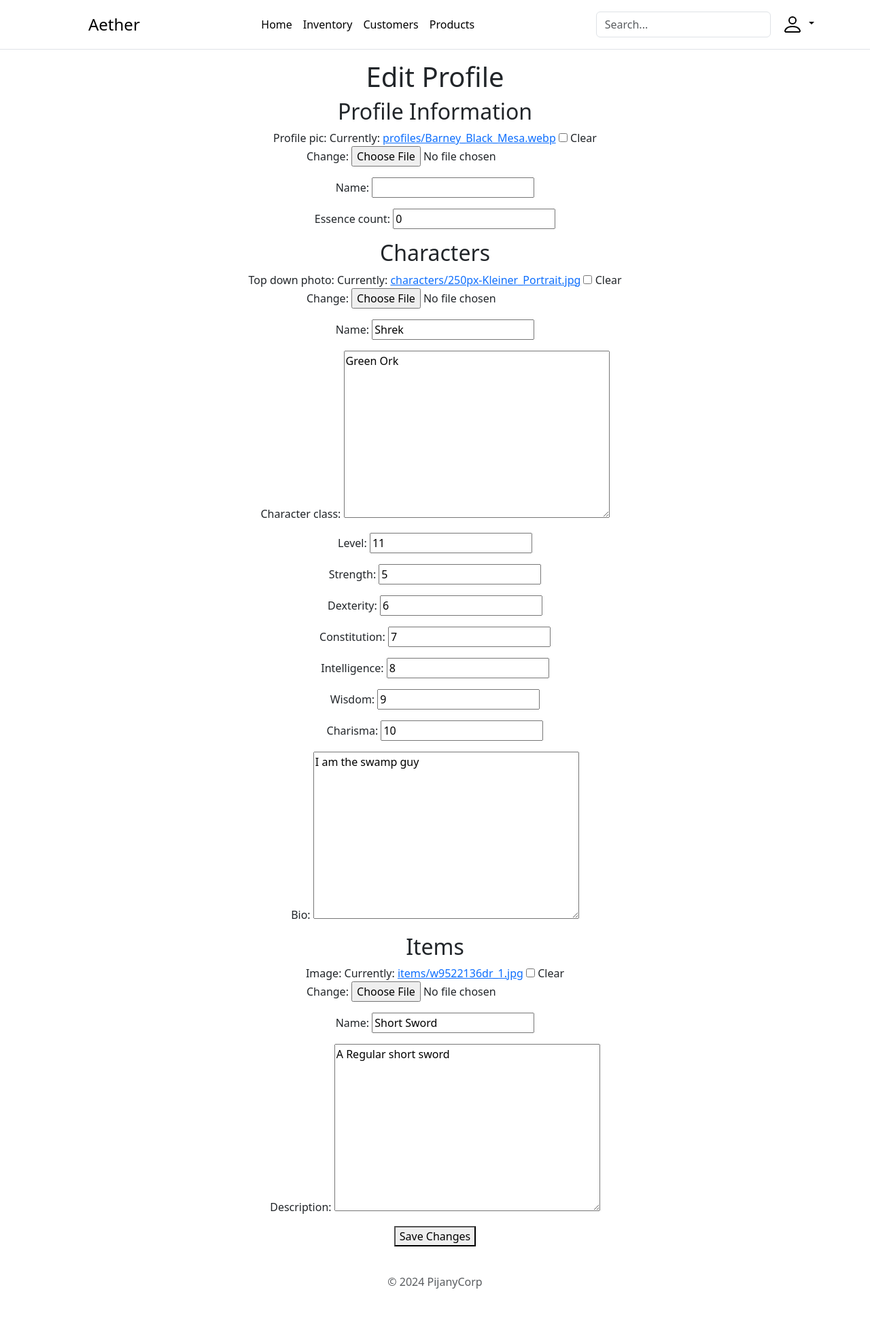
After one commit to PijanyEuro/Aether-Website, a Django app: page /members/profile/edit/ in a window 1280 px wide. The commit adds this page. Shown: the whole page at 68% size. Run offline with Django 5.2, Linux system fonts and the light colour scheme; a user stored in the database is signed in; data comes from the database, SQL or seed files in the repository; both versions use the stored data as it was after the commit.

Commit message:
added inventory stuff

```diff
--- a/aether/aether/settings.py
+++ b/aether/aether/settings.py
@@ -119,6 +119,11 @@ USE_TZ = True
 STATIC_URL = '/static/'
 STATIC_ROOT = os.path.join(BASE_DIR, 'static')
 
+MEDIA_URL = '/media/'
+MEDIA_ROOT = os.path.join(BASE_DIR, 'media')
+
+
+
 # Default primary key field type
 # https://docs.djangoproject.com/en/5.0/ref/settings/#default-auto-field
 
--- a/aether/aether/urls.py
+++ b/aether/aether/urls.py
@@ -16,9 +16,14 @@ Including another URLconf
 """
 from django.contrib import admin
 from django.urls import path, include
+from django.conf.urls.static import static
+from django.conf import settings
 
 
 urlpatterns = [
     path('', include('main.urls')),
     path('admin/', admin.site.urls),
 ]
+
+if settings.DEBUG:
+    urlpatterns += static(settings.MEDIA_URL, document_root=settings.MEDIA_ROOT)
--- /dev/null
+++ b/aether/main/forms.py
@@ -0,0 +1,17 @@
+from django import forms
+from .models import Profile, Character, Item
+
+class ProfileForm(forms.ModelForm):
+    class Meta:
+        model = Profile
+        fields = ['profile_pic', 'name', 'essence_count']
+
+class CharacterForm(forms.ModelForm):
+    class Meta:
+        model = Character
+        fields = ['top_down_photo', 'name', 'character_class', 'level', 'strength', 'dexterity', 'constitution', 'intelligence', 'wisdom', 'charisma', 'bio']
+
+class ItemForm(forms.ModelForm):
+    class Meta:
+        model = Item
+        fields = ['image', 'name', 'description']
--- a/aether/main/models.py
+++ b/aether/main/models.py
@@ -6,13 +6,7 @@ class Member(models.Model):
   firstname = models.CharField(max_length=255)
   lastname = models.CharField(max_length=255)
 
-class Profile(models.Model):
-    user = models.OneToOneField(User, on_delete=models.CASCADE)
-    essence_count = models.IntegerField(default=0)
-    name = models.CharField(max_length=100, blank=True)
 
-    def __str__(self):
-        return self.user.username  # Set the default name to the usernamee
 
 
 # This is the model for the stuff that can appear on the homepage on specific days
@@ -24,3 +18,63 @@ class SeasonalContent(models.Model):
 
     def __str__(self):
         return self.title
+
+
+## FROM INVENTORY TEST
+
+class Item(models.Model):
+    name = models.CharField(max_length=100, blank=True, null=True)
+    description = models.TextField(blank=True, null=True)
+    image = models.ImageField(upload_to='items/', blank=True, null=True)
+    character = models.ForeignKey('Character', on_delete=models.CASCADE, related_name='items', blank=True, null=True)
+    set = models.ForeignKey('Set', on_delete=models.CASCADE, related_name='items_in_set', blank=True, null=True)
+
+    def __str__(self):
+        return self.name or 'Unnamed Item'
+
+class Profile(models.Model):
+    user = models.OneToOneField(User, on_delete=models.CASCADE, related_name='profile')
+    profile_pic = models.ImageField(upload_to='profiles/', blank=True, null=True)
+    name = models.CharField(max_length=100, blank=True)
+    essence_count = models.IntegerField(default=0)
+    inventory = models.ManyToManyField(Item, related_name='profiles_with_item', blank=True)
+    characters = models.ManyToManyField('Character', related_name='profiles_with_character', blank=True)
+
+    def __str__(self):
+        return self.user.username # Set a default username
+
+class Character(models.Model):
+    name = models.CharField(max_length=100, blank=True, null=True)
+    profile = models.ForeignKey(Profile, on_delete=models.CASCADE, related_name='character_profiles', blank=True, null=True)
+    # Stats
+    strength = models.IntegerField()
+    dexterity = models.IntegerField()
+    constitution = models.IntegerField()
+    intelligence = models.IntegerField()
+    wisdom = models.IntegerField()
+    charisma = models.IntegerField()
+
+    level = models.IntegerField()
+    character_class = models.TextField(blank=True, null=True)
+
+    top_down_photo = models.ImageField(upload_to='characters/', blank=True, null=True)
+    bio = models.TextField(blank=True, null=True)
+
+    def __str__(self):
+        return self.name or 'Unnamed Character'
+
+class Set(models.Model):
+    name = models.CharField(max_length=100, blank=True, null=True)
+    description = models.TextField(blank=True, null=True)
+    items = models.ManyToManyField(Item, related_name='sets_containing_item', blank=True)
+
+    def __str__(self):
+        return self.name or 'Unnamed Set'
+
+class Bundle(models.Model):
+    name = models.CharField(max_length=100, blank=True, null=True)
+    description = models.TextField(blank=True, null=True)
+    sets = models.ManyToManyField(Set, related_name='bundles_containing_set', blank=True)
+
+    def __str__(self):
+        return self.name or 'Unnamed Bundle'
--- a/aether/main/templates/base.html
+++ b/aether/main/templates/base.html
@@ -56,7 +56,11 @@
                         <div class="dropdown text-end">
                             <a href="#" class="d-block link-body-emphasis text-decoration-none dropdown-toggle"
                                data-bs-toggle="dropdown" aria-expanded="false">
+                               {% if profile.profile_pic %}
+                               <img src="{{ profile.profile_pic.url }}" width="32" height="32" class="rounded-circle">
+                                {% else %}
                                 <img src="{% static 'svg/person.svg' %}" width="32" height="32" class="rounded-circle">
+                                {% endif %}
                             </a>
                             <ul class="dropdown-menu text-small">
                                 <li><a class="dropdown-item" href="{% url 'profile' %}">Profile</a></li>
--- /dev/null
+++ b/aether/main/templates/profile_edit.html
@@ -0,0 +1,25 @@
+{% extends "base.html" %}
+{% block content %}
+
+<h1>Edit Profile</h1>
+
+<form method="post" enctype="multipart/form-data">
+    {% csrf_token %}
+
+    <h2>Profile Information</h2>
+    {{ profile_form.as_p }}
+
+    <h2>Characters</h2>
+    {% for form in character_forms %}
+        {{ form.as_p }}
+    {% endfor %}
+
+    <h2>Items</h2>
+    {% for form in item_forms %}
+        {{ form.as_p }}
+    {% endfor %}
+
+    <button type="submit">Save Changes</button>
+</form>
+
+{% endblock %}
--- a/aether/main/urls.py
+++ b/aether/main/urls.py
@@ -7,4 +7,5 @@ urlpatterns = [
     path('members/login_user', views.login_user, name='login_user'),
     path('members/logout_user', views.logout_user, name='logout_user'),
     path('members/profile', views.profile, name='profile' ),
+    path('members/profile/edit/', views.profile_edit, name='profile_edit'),
 ]
--- a/aether/main/views.py
+++ b/aether/main/views.py
@@ -6,7 +6,7 @@ from django.contrib.auth.decorators import login_required
 from functools import wraps
 from django.contrib.auth import authenticate, login, logout
 from django.shortcuts import render, get_object_or_404, redirect
-from .models import SeasonalContent
+from .models import SeasonalContent, Profile, Character, Set, Item, Bundle
 from datetime import date
 # Create your views here.
 
@@ -56,8 +56,58 @@ def login_required_with_message(view_func):
         return view_func(request, *args, **kwargs)
     return _wrapped_view
 
-@login_required_with_message
+from django.shortcuts import render
+from django.contrib.auth.decorators import login_required
+from .models import Profile
+
+from django.shortcuts import render
+from django.contrib.auth.decorators import login_required
+from .models import Profile
+
+@login_required
 def profile(request):
+    profile = Profile.objects.get(user=request.user)# Get the user's profile
+    characters = profile.characters.all()# Get the related characters and items
+    items = profile.inventory.all()
+    context = {
+        'profile': profile,
+        'characters': characters,
+        'items': items,
+    }# Pass the data to the template
 
-     profile = request.user.profile
-     return render(request, 'profile.html', {'profile': profile})
+    return render(request, 'profile.html', context)
+
+
+from django.shortcuts import render, redirect, get_object_or_404
+from django.contrib.auth.decorators import login_required
+from .models import Profile, Character, Item
+from .forms import ProfileForm, CharacterForm, ItemForm
+
+@login_required
+def profile_edit(request):
+    profile = get_object_or_404(Profile, user=request.user)
+
+    if request.method == 'POST':
+        profile_form = ProfileForm(request.POST, request.FILES, instance=profile)
+        character_forms = [CharacterForm(request.POST, request.FILES, instance=character) for character in profile.characters.all()]
+        item_forms = [ItemForm(request.POST, request.FILES, instance=item) for item in profile.inventory.all()]
+
+        if all(form.is_valid() for form in [profile_form] + character_forms + item_forms):
+            profile_form.save()
+            for form in character_forms:
+                form.save()
+            for form in item_forms:
+                form.save()
+            return redirect('profile')  # Redirect to profile view after saving
+    else:
+        profile_form = ProfileForm(instance=profile)
+        character_forms = [CharacterForm(instance=character) for character in profile.characters.all()]
+        item_forms = [ItemForm(instance=item) for item in profile.inventory.all()]
+
+    context = {
+        'profile_form': profile_form,
+        'character_forms': character_forms,
+        'item_forms': item_forms,
+    }
+
+    return render(request, 'profile_edit.html', context)
```
Also changed, not shown: aether/main/admin.py (+19 -4 lines), aether/main/templates/profile.html (+60 -5 lines), aether/characters/250px-Kleiner_Portrait.jpg (added), aether/db.sqlite3, aether/main/migrations/0005_remove_profile_essence_count_profile_bio_and_more.py (added), aether/main/migrations/0006_profile_essence_count.py (added), aether/main/migrations/0007_remove_profile_bio.py (added), aether/media/items/w9522136dr_1.jpg (added), aether/profiles/Barney_Black_Mesa.webp (added).
